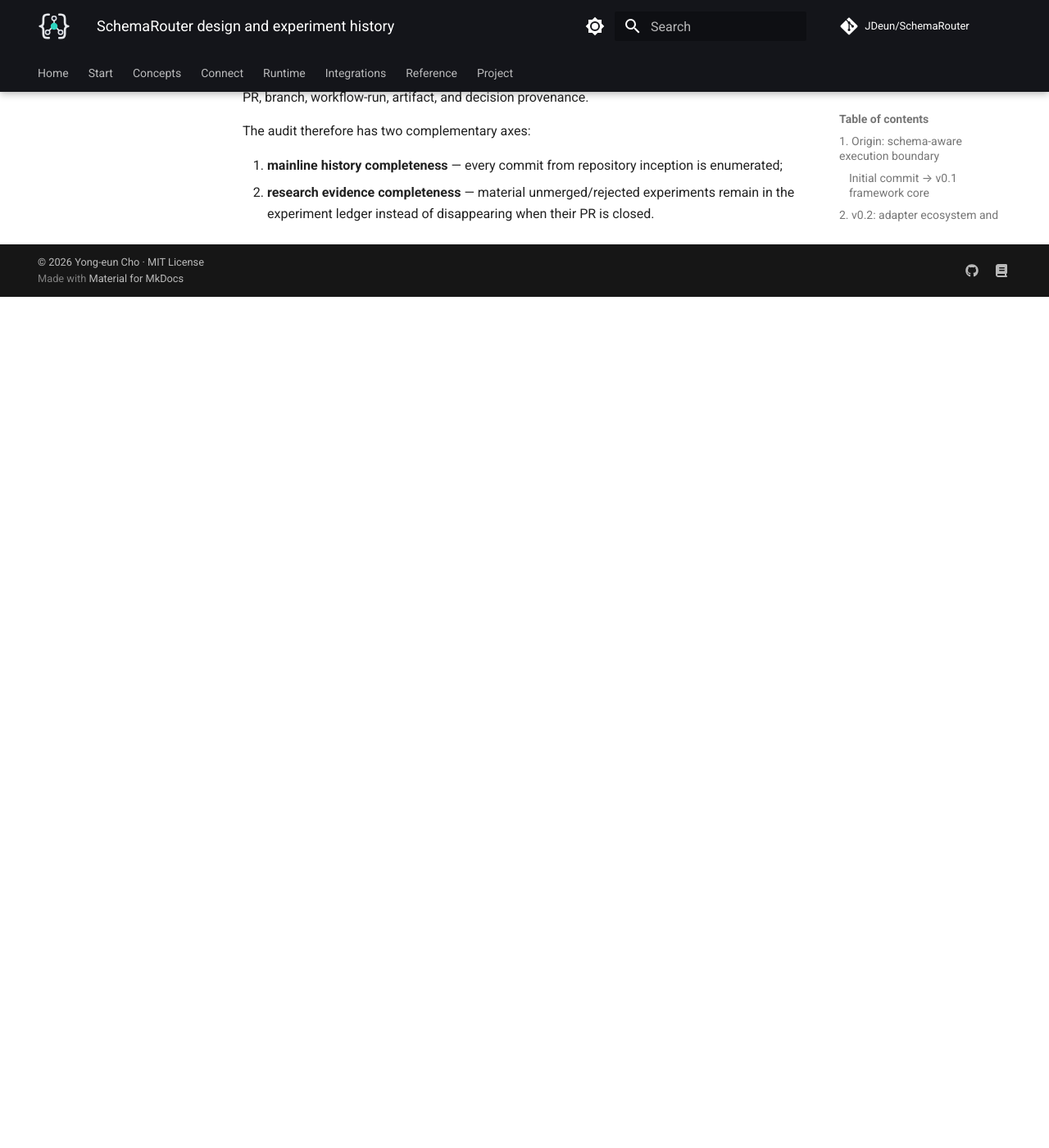
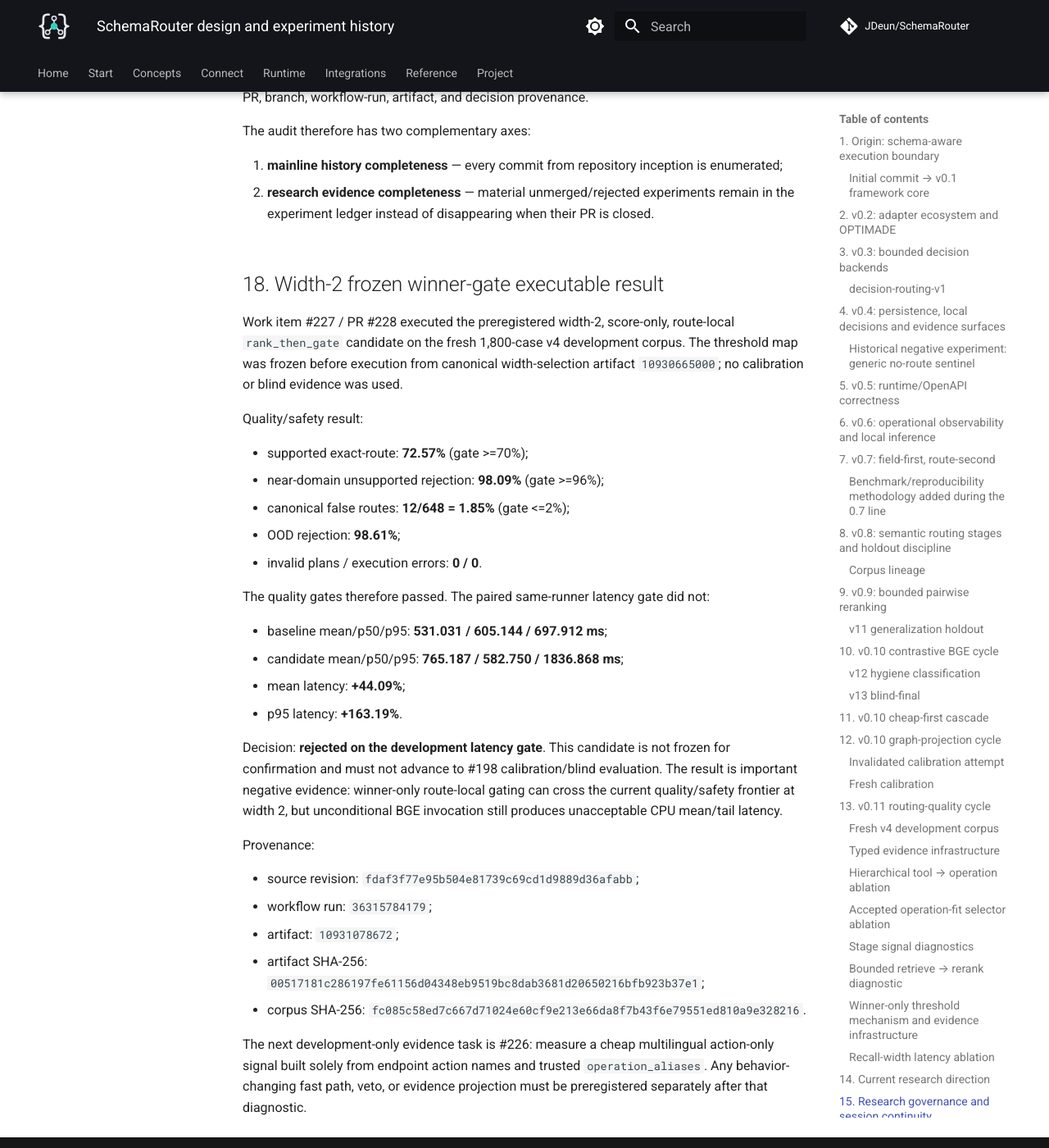
Before and after one commit to JDeun/SchemaRouter, an MkDocs documentation site: the page built from docs/research/design-and-experiment-history.md, in a window 1280 px wide and 1400 px high, scrolled down 19498 px. Shown: the whole window at 82% size. Built offline with MkDocs 1.6.1 and Material for MkDocs 9.7.7, drawn with Linux system fonts in a browser that asks for light colours; comment, search, counter and statistics services are not loaded; before the commit the page ends 19860 px from its top, so only the background shows below that.

Commit message:
docs: record width2 latency-gate rejection

```diff
--- a/docs/research/design-and-experiment-history.md
+++ b/docs/research/design-and-experiment-history.md
@@ -660,3 +660,35 @@ The audit therefore has two complementary axes:
 
 1. **mainline history completeness** — every commit from repository inception is enumerated;
 2. **research evidence completeness** — material unmerged/rejected experiments remain in the experiment ledger instead of disappearing when their PR is closed.
+
+
+## 18. Width-2 frozen winner-gate executable result
+
+Work item #227 / PR #228 executed the preregistered width-2, score-only, route-local `rank_then_gate` candidate on the fresh 1,800-case v4 development corpus. The threshold map was frozen before execution from canonical width-selection artifact `10930665000`; no calibration or blind evidence was used.
+
+Quality/safety result:
+
+- supported exact-route: **72.57%** (gate >=70%);
+- near-domain unsupported rejection: **98.09%** (gate >=96%);
+- canonical false routes: **12/648 = 1.85%** (gate <=2%);
+- OOD rejection: **98.61%**;
+- invalid plans / execution errors: **0 / 0**.
+
+The quality gates therefore passed. The paired same-runner latency gate did not:
+
+- baseline mean/p50/p95: **531.031 / 605.144 / 697.912 ms**;
+- candidate mean/p50/p95: **765.187 / 582.750 / 1836.868 ms**;
+- mean latency: **+44.09%**;
+- p95 latency: **+163.19%**.
+
+Decision: **rejected on the development latency gate**. This candidate is not frozen for confirmation and must not advance to #198 calibration/blind evaluation. The result is important negative evidence: winner-only route-local gating can cross the current quality/safety frontier at width 2, but unconditional BGE invocation still produces unacceptable CPU mean/tail latency.
+
+Provenance:
+
+- source revision: `fdaf3f77e95b504e81739c69cd1d9889d36afabb`;
+- workflow run: `36315784179`;
+- artifact: `10931078672`;
+- artifact SHA-256: `00517181c286197fe61156d04348eb9519bc8dab3681d20650216bfb923b37e1`;
+- corpus SHA-256: `fc085c58ed7c667d71024e60cf9e213e66da8f7b43f6e79551ed810a9e328216`.
+
+The next development-only evidence task is #226: measure a cheap multilingual action-only signal built solely from endpoint action names and trusted `operation_aliases`. Any behavior-changing fast path, veto, or evidence projection must be preregistered separately after that diagnostic.
```
